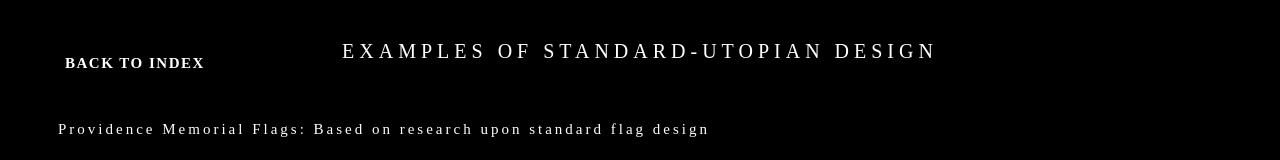
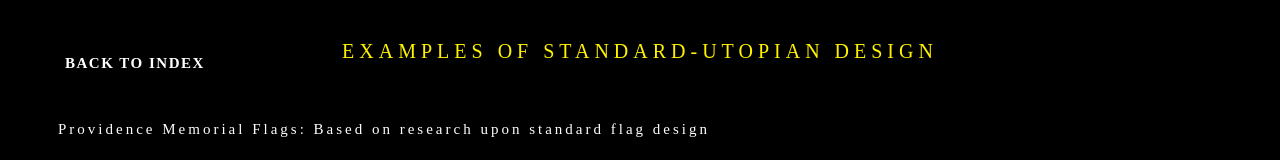
Before and after one commit to aprildekim/ds4-visualessay, a plain HTML site: page subpages/standard-utopian.html in a window 1280 px wide. Shown: the top 160 px of the page. Drawn offline with Linux system fonts and the light colour scheme.

Commit message:
Change Color

```diff
--- a/subpages/cd-style.css
+++ b/subpages/cd-style.css
@@ -43,7 +43,7 @@ h1 {
 	font-weight: lighter;
 	text-transform: uppercase;
 	letter-spacing: 5px;
-	color: white;
+	color: #fff200;
 	text-align: center;
 	padding: 20px;
 }
--- a/subpages/cu-style.css
+++ b/subpages/cu-style.css
@@ -43,7 +43,7 @@ h1 {
 	font-weight: lighter;
 	text-transform: uppercase;
 	letter-spacing: 5px;
-	color: white;
+	color: #fff200;
 	text-align: center;
 	padding: 20px;
 }
--- a/subpages/sd-style.css
+++ b/subpages/sd-style.css
@@ -43,7 +43,7 @@ h1 {
 	font-weight: lighter;
 	text-transform: uppercase;
 	letter-spacing: 5px;
-	color: white;
+	color: #fff200;
 	text-align: center;
 	padding: 20px;
 }
--- a/subpages/su-style.css
+++ b/subpages/su-style.css
@@ -43,7 +43,7 @@ h1 {
 	font-weight: lighter;
 	text-transform: uppercase;
 	letter-spacing: 5px;
-	color: white;
+	color: #fff200;
 	text-align: center;
 	padding: 20px;
 }
```
Also changed, not shown: 1 other file.
